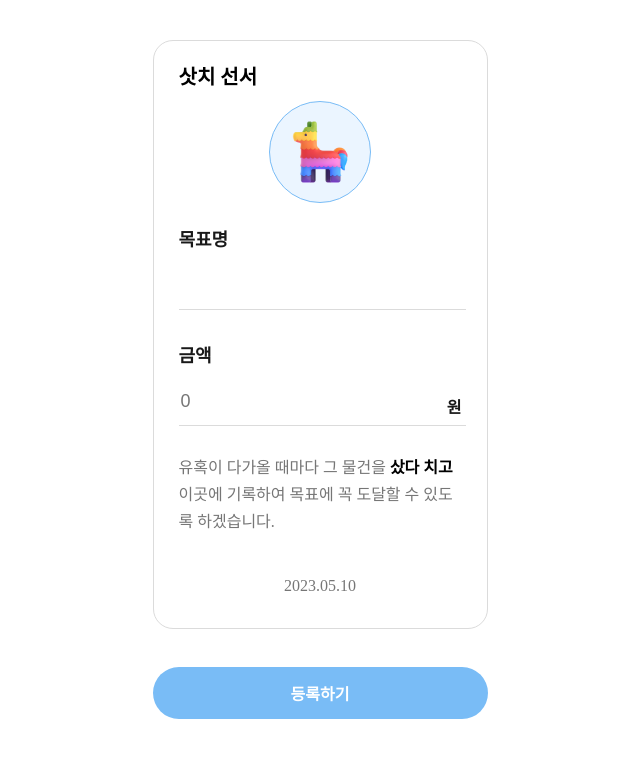
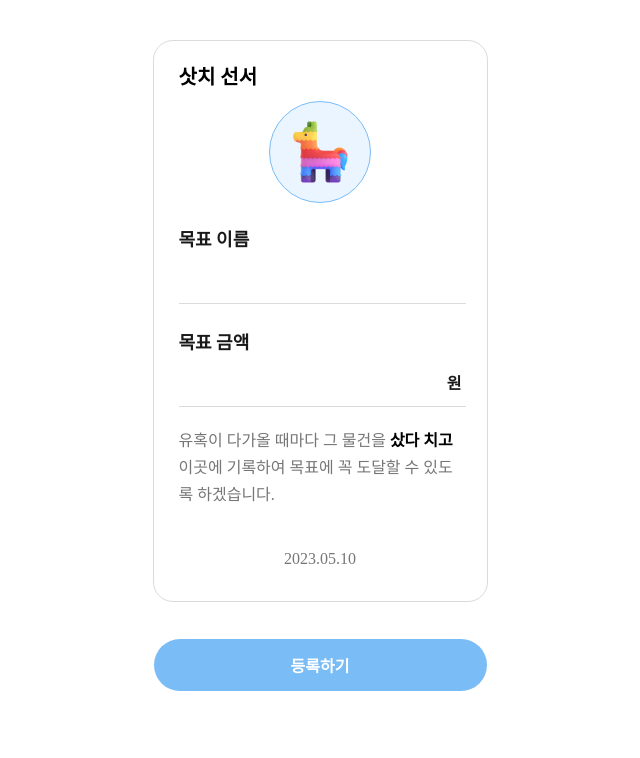
Before and after one commit to soorokim/satch-of-last-5, a React (Vite) app: page /setgoals in a window 1280 px wide. Shown: the top 758 px of the page, without its empty margins (320-960 px from the left). Built offline with nearby package versions, Linux system fonts and the light colour scheme; a web font is replaced by a local one.

Commit message:
fix: 목표 금액 등록 시 문자 입력 에러 수정

```diff
--- a/package.json
+++ b/package.json
@@ -26,6 +26,7 @@
     "react": "^18.2.0",
     "react-calendar": "^4.0.0",
     "react-dom": "^18.2.0",
+    "react-hook-form": "^7.44.3",
     "react-router-dom": "^6.8.1",
     "recoil": "^0.7.6",
     "styled-components": "^5.3.6",
@@ -33,6 +34,7 @@
   },
   "devDependencies": {
     "@types/lodash": "^4.14.191",
+    "@types/numeral": "^2.0.2",
     "@types/react": "^18.0.27",
     "@types/react-dom": "^18.0.10",
     "@types/styled-components": "^5.1.26",
--- a/src/components/SetTargetForm.tsx
+++ b/src/components/SetTargetForm.tsx
@@ -1,15 +1,22 @@
-import React, { useState } from 'react';
+import { useState } from 'react';
 import { useNavigate } from 'react-router-dom';
 import styled from 'styled-components';
+import { useForm } from 'react-hook-form';
 import useGoalList from '../hooks/useGoalList';
 import Emoticon1 from '../assets/emoticon_01.png';
 import Emoticon2 from '../assets/emoticon_02.png';
 import Emoticon3 from '../assets/emoticon_03.png';
 
+interface SatchGoalsForm {
+  goal: string;
+  price: number;
+}
+
 const Wrapper = styled.div`
   padding: 40px 20px 36px;
 `;
 const Container = styled.div`
+  position: relative;
   width: 100%;
   max-width: 375px;
   border: 1px solid #dbdbdb;
@@ -41,31 +48,23 @@ const EmoticonWrapper = styled.div`
 
 const Emoticon = styled.img``;
 
-const GoalForm = styled.div`
-  position: relative;
+const SatchTargetInfo = styled.div`
   display: flex;
   flex-direction: column;
-  margin-bottom: 37px;
-`;
-
-const PriceForm = styled.div`
-  position: relative;
-  display: flex;
-  flex-direction: column;
-  margin-bottom: 28px;
-`;
-
-const NowDate = styled.div`
-  text-align: center;
+  margin-bottom: 20px;
 `;
 
 const Title = styled.span`
   display: block;
   text-align: start;
-  margin-bottom: 12px;
+  margin-bottom: 6px;
   font-weight: 700;
   font-size: 18px;
   color: #191919;
+`;
+
+const PriceWrapper = styled.div`
+  position: relative;
 `;
 
 const Input = styled.input`
@@ -81,9 +80,19 @@ const Input = styled.input`
 const PriceUnit = styled.span`
   position: absolute;
   right: 0;
-  bottom: 10px;
+  bottom: 15px;
   color: #191919;
   font-weight: 700;
+`;
+
+const Warning = styled.p`
+  margin-top: 10px;
+  font-size: medium;
+  color: red;
+`;
+
+const NowDate = styled.div`
+  text-align: center;
 `;
 
 const OathText = styled.div`
@@ -111,6 +120,8 @@ const Today = styled.p`
 `;
 
 const SubmitBtn = styled.button`
+  position: absolute;
+  left: 0;
   width: 100%;
   height: 52px;
   font-family: 'LINE Seed Sans KR';
@@ -127,41 +138,30 @@ const SubmitBtn = styled.button`
   }
   &:hover {
     outline: none;
-    /* border-color: inherit; */
   }
-`;
-
-const Alert = styled.span`
-  position: absolute;
-  left: 70px;
-  color: red;
-  font-size: 12px;
 `;
 
 const emoticions = [Emoticon1, Emoticon2, Emoticon3];
 
 const SetTargetForm = () => {
+  const { createGoal } = useGoalList();
   const randomEmoji = Math.floor(Math.random() * emoticions.length);
-  const [goal, setGoal] = useState('');
-  const [price, setPrice] = useState(0);
   const [emojiUrl] = useState(() => emoticions[randomEmoji]);
-  const [isValid, setIsValid] = useState(true);
   const today = new Date();
-  const { createGoal } = useGoalList();
   const navigate = useNavigate();
+  const {
+    register,
+    handleSubmit,
+    formState: { errors },
+  } = useForm<SatchGoalsForm>({ mode: 'onChange' });
 
-  const onClick = (e: React.MouseEvent<HTMLButtonElement>) => {
-    e.preventDefault();
-    if (goal === '' || Number.isNaN(price) || price === 0 || price === undefined) {
-      setIsValid(false);
-    } else {
+  const onValid = ({ goal, price }: SatchGoalsForm) => {
     createGoal({
       name: goal,
       emoticon: '',
       price,
     });
     navigate('/');
-    }
   };
 
   return (
@@ -171,34 +171,32 @@ const SetTargetForm = () => {
         <EmoticonWrapper>
           <Emoticon src={`${emojiUrl}`} alt="Emoticon" />
         </EmoticonWrapper>
-        <GoalForm>
-          <Title>목표명</Title>
-          {isValid ? (
-            ''
-          ) : (
-            <Alert>
-              목표와 금액은 필수입니다!
-              <br />
-              금액은 꼭 숫자를 입력해주세요.
-            </Alert>
-          )}
+        <form onSubmit={handleSubmit(onValid)}>
+          <SatchTargetInfo>
+            <Title>목표 이름</Title>
+            <Input {...register('goal', { required: '목표를 꼭 입력해주세요.' })} />
+            <Warning>{errors?.goal?.message}</Warning>
+          </SatchTargetInfo>
+          <SatchTargetInfo>
+            <Title>목표 금액</Title>
+            <PriceWrapper>
               <Input
-            type="text"
-            onChange={(e: React.FormEvent<HTMLInputElement>) => setGoal(e.currentTarget.value)}
-            autoFocus
-          />
-        </GoalForm>
-        <PriceForm>
-          <Title>금액</Title>
-          <Input
-            type="text"
-            value={price.toLocaleString()}
-            onChange={(e: React.FormEvent<HTMLInputElement>) =>
-              setPrice(Number(e.currentTarget.value.replace(/,/g, '')))
-            }
+                {...register('price', {
+                  required: '목표 금액을 꼭 입력해주세요.',
+                  pattern: {
+                    value: /^[0-9]+$/,
+                    message: '목표 금액은 숫자만 입력 가능합니다!',
+                  },
+                  min: {
+                    value: 1,
+                    message: '목표 금액은 0원보다 큰 금액이어야 합니다!',
+                  },
+                })}
               />
               <PriceUnit>원</PriceUnit>
-        </PriceForm>
+            </PriceWrapper>
+            {errors.price && <Warning>{errors.price.message}</Warning>}
+          </SatchTargetInfo>
           <OathText>
             유혹이 다가올 때마다 그 물건을&nbsp;
             <Emphasis>샀다 치고</Emphasis> 이곳에 기록하여 목표에 꼭 도달할 수 있도록 하겠습니다.
@@ -206,10 +204,9 @@ const SetTargetForm = () => {
           <NowDate>
             <Today>{today.toISOString().slice(0, 10).replaceAll('-', '.')}</Today>
           </NowDate>
+          <SubmitBtn>등록하기</SubmitBtn>
+        </form>
       </Container>
-      <SubmitBtn type="button" onClick={onClick}>
-        등록하기
-      </SubmitBtn>
     </Wrapper>
   );
 };
```
Also changed, not shown: 1 other file (tests, documents, lock files or other folders). Lines whose indentation alone changed are shown as unchanged.
